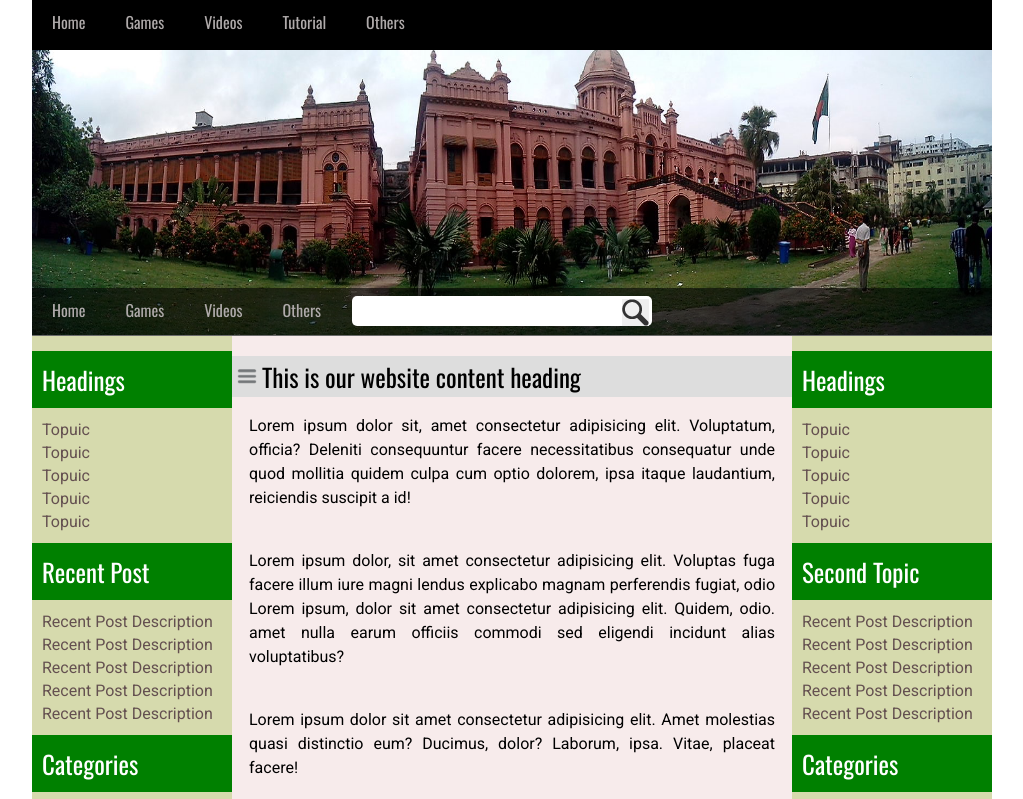
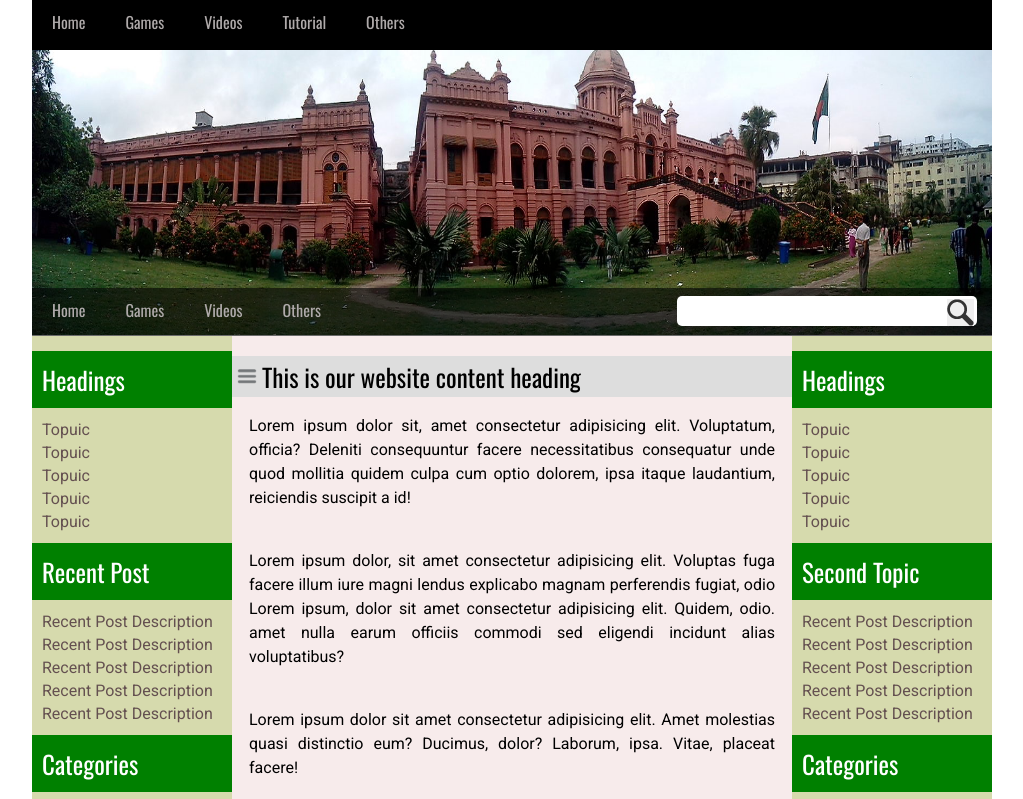
Before and after one commit to codershuvo/old-model-design, a plain HTML site: page index.html in a window 1280 px wide. Shown: the top 799 px of the page, without its empty margins (128-1151 px from the left). Drawn offline with nearby package versions, Linux system fonts and the light colour scheme.

Commit message:
final site

```diff
--- a/style.css
+++ b/style.css
@@ -105,7 +105,7 @@ section img {
     height: 30px;
     border-radius: 5px;
     margin-top: 8px;
-    margin-left: 320px;
+    margin-left: 645px;
     font-size: 16px;
     border: none;
     display: block;
@@ -117,14 +117,10 @@ section img {
     width: 27px;
     height: 27px;
     cursor: pointer;
-    margin-left: 590px;
+    margin-left: 915px;
     margin-top: -27px;
     border: none;
     display: block;
-}
-
-.contentWrapper {
-
 }
 
 .sidebar {
```
